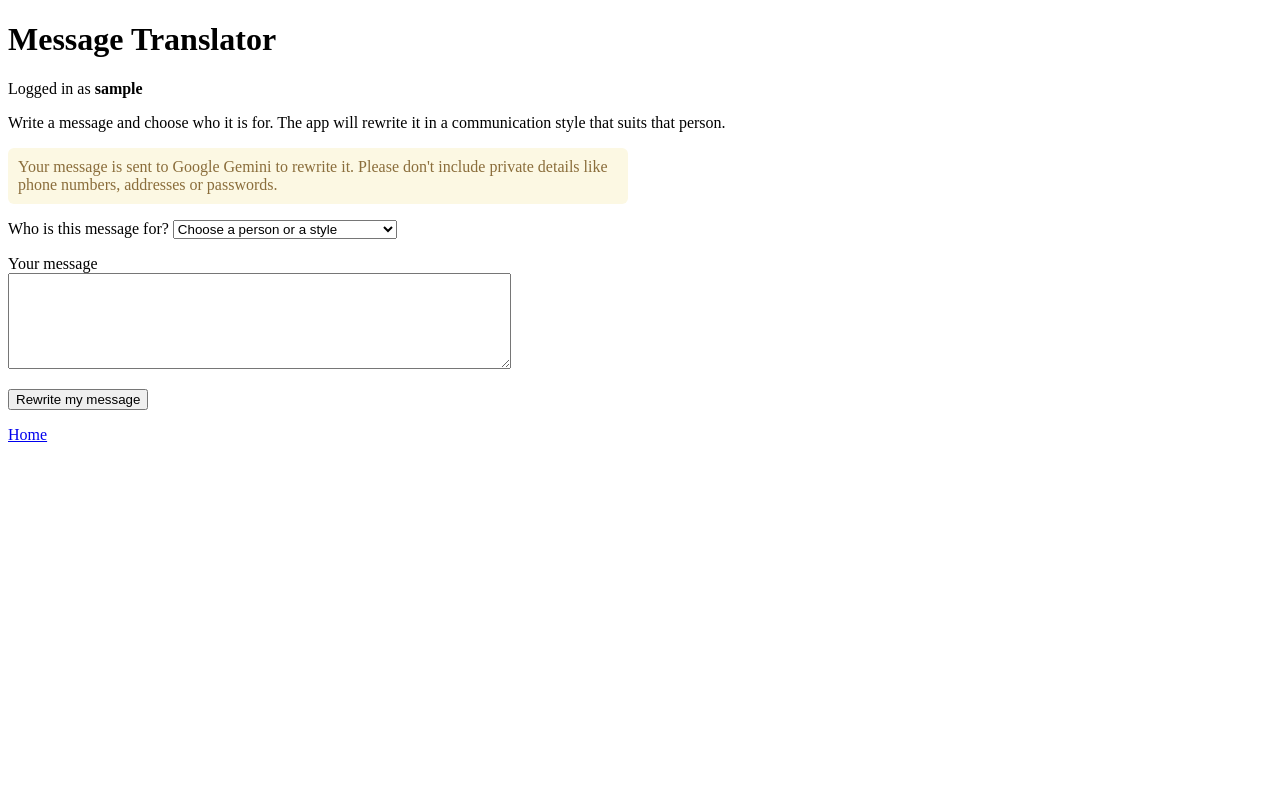
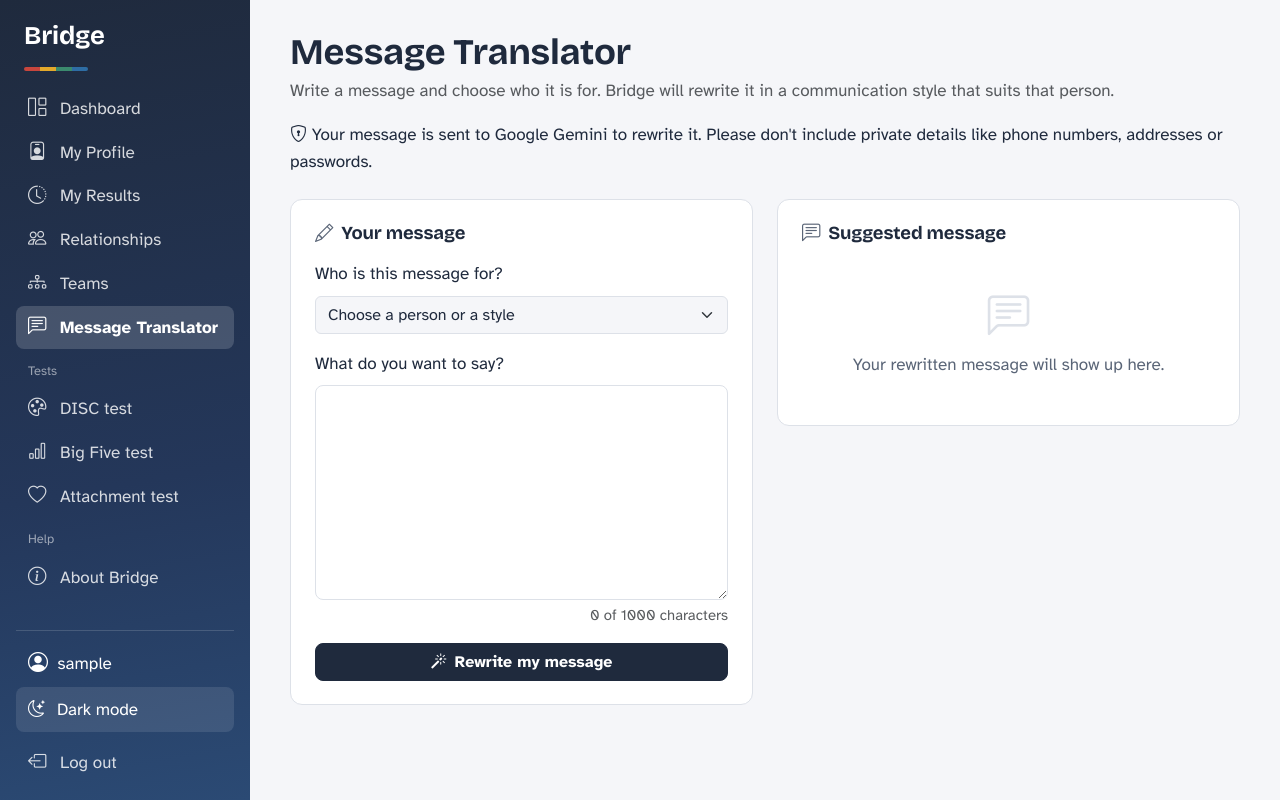
Before and after one commit to enuriuyanage16-cell/communication-relationship-recommender-app, a Flask app: page /translator in a window 1280 px wide. Run offline with Flask 3, Linux system fonts and the light colour scheme; the visitor is signed in with stand-in values (Sample User, id 1); data that the repository does not hold is empty; some libraries are stand-ins or nearby versions.

Commit message:
Update Message Translator page style

```diff
--- a/templates/translator.html
+++ b/templates/translator.html
@@ -1,25 +1,26 @@
-<!DOCTYPE html>
-<html>
-<head>
-    <title>Message Translator</title>
-</head>
-<body>
-    <h1>Message Translator</h1>
-    <p>Logged in as <strong>{{ session["user_name"] }}</strong></p>
-
-    <p>Write a message and choose who it is for. The app will rewrite it in a communication style that suits that person.</p>
-    <p style="padding: 10px; border-radius: 6px; max-width: 600px; background: #fcf8e3; color: #8a6d3b;">
-        Your message is sent to Google Gemini to rewrite it. Please don't include private details like phone numbers, addresses or passwords.
-    </p>
+{% extends "base.html" %}
+{% block title %}Message Translator{% endblock %}
+{% block content %}
+<div class="wide-page">
+    <h1 class="mb-1">Message Translator</h1>
+    <p class="text-body-secondary mb-3">Write a message and choose who it is for. Bridge will rewrite it in a communication style that suits that person.</p>
+    <div class="privacy-note mb-4">
+        <i class="bi bi-shield-lock" aria-hidden="true"></i>
+        <span>Your message is sent to Google Gemini to rewrite it. Please don't include private details like phone numbers, addresses or passwords.</span>
+    </div>
 
     {% if error %}
-    <p style="padding: 10px; border-radius: 6px; max-width: 600px; background: #f2dede; color: #a94442;">{{ error }}</p>
+    <div class="alert alert-danger d-flex gap-2"><i class="bi bi-exclamation-circle" aria-hidden="true"></i><span>{{ error }}</span></div>
     {% endif %}
 
-    <form method="post" action="/translator" onsubmit="this.querySelector('button').textContent = 'Rewriting your message...'; this.querySelector('button').disabled = true;">
-        <p>
-            <label>Who is this message for?
-                <select name="recipient" required>
+    <div class="row gx-4">
+        <div class="col-lg-6">
+            <div class="panel mb-4">
+                <h2><i class="bi bi-pencil me-2" aria-hidden="true"></i>Your message</h2>
+                <form method="post" action="/translator" id="translatorForm">
+                    <div class="mb-3">
+                        <label class="form-label" for="recipient">Who is this message for?</label>
+                        <select class="form-select" id="recipient" name="recipient" required>
                             <option value="">Choose a person or a style</option>
                             {% if recipients %}
                             <optgroup label="My connections">
@@ -34,37 +35,81 @@
                                 {% endfor %}
                             </optgroup>
                         </select>
-            </label>
-        </p>
-        <p><label>Your message<br>
-            <textarea name="message" rows="6" cols="60" maxlength="1000" required>{{ form.message }}</textarea>
-        </label></p>
-        <button type="submit">Rewrite my message</button>
+                    </div>
+                    <div class="mb-3">
+                        <label class="form-label" for="message">What do you want to say?</label>
+                        <textarea class="form-control" id="message" name="message" rows="8" maxlength="1000" required>{{ form.message }}</textarea>
+                        <div class="form-text text-end" id="messageCount" aria-live="polite"></div>
+                    </div>
+                    <button type="submit" class="btn btn-ink w-100" id="rewriteButton"><i class="bi bi-magic me-2" aria-hidden="true"></i>Rewrite my message</button>
                 </form>
+            </div>
+        </div>
 
+        <div class="col-lg-6">
+            <div class="panel mb-4 result-panel">
+                <h2><i class="bi bi-chat-left-text me-2" aria-hidden="true"></i>Suggested message</h2>
                 {% if result %}
-    <h2>Suggested message</h2>
-    <textarea id="result" rows="6" cols="60" readonly>{{ result.text }}</textarea>
-    <p><button type="button" onclick="navigator.clipboard.writeText(document.getElementById('result').value); this.textContent = 'Copied';">Copy message</button></p>
+                <textarea class="form-control result-text" id="result" rows="8" readonly aria-label="Suggested message">{{ result.text }}</textarea>
+                <div class="d-flex flex-wrap align-items-center gap-2 mt-3">
+                    <button type="button" class="btn btn-ink" id="copyButton"><i class="bi bi-clipboard me-1" aria-hidden="true"></i>Copy message</button>
+                    {% if result.used_ai %}<span class="count-badge"><i class="bi bi-stars me-1" aria-hidden="true"></i>Rewritten by AI</span>{% endif %}
+                </div>
                 {% if not result.used_ai %}
-    <p>The AI helper isn't available right now, so this is a simpler version made with basic rules. These tips can help you adjust it.</p>
-    <ul>
+                <div class="fallback-note mt-3">
+                    <p class="mb-2">The AI helper isn't available right now, so Bridge made a few small changes to your message. These tips can help you improve it.</p>
+                    <ul class="mb-0">
                         {% for tip in result.tips %}
                         <li>{{ tip }}</li>
                         {% endfor %}
                     </ul>
+                </div>
                 {% endif %}
-    <p>Read the message before you send it and change anything that doesn't sound like you.</p>
+                <p class="history-note mt-3">Read the message before you send it and change anything that doesn't sound like you.</p>
+                {% else %}
+                <div class="empty-state text-center py-4">
+                    <i class="bi bi-chat-left-text empty-icon" aria-hidden="true"></i>
+                    <p class="mb-0">Your rewritten message will show up here.</p>
+                </div>
                 {% endif %}
+            </div>
+        </div>
+    </div>
+</div>
+{% endblock %}
+{% block scripts %}
+<script>
+    (function () {
+        var form = document.getElementById("translatorForm");
+        var button = document.getElementById("rewriteButton");
+        var message = document.getElementById("message");
+        var count = document.getElementById("messageCount");
+        var buttonText = button.innerHTML;
 
-    <script>
+        function updateCount() { count.textContent = message.value.length + " of 1000 characters"; }
+        message.addEventListener("input", updateCount);
+        updateCount();
+
+        form.addEventListener("submit", function () {
+            button.disabled = true;
+            button.innerHTML = '<span class="spinner-border spinner-border-sm me-2" aria-hidden="true"></span>Rewriting your message...';
+        });
         window.addEventListener("pageshow", function () {
-            var button = document.querySelector("form button");
             button.disabled = false;
-            button.textContent = "Rewrite my message";
+            button.innerHTML = buttonText;
         });
+
+        var copy = document.getElementById("copyButton");
+        if (copy) {
+            copy.addEventListener("click", function () {
+                navigator.clipboard.writeText(document.getElementById("result").value).then(function () {
+                    copy.innerHTML = '<i class="bi bi-check2 me-1" aria-hidden="true"></i>Copied';
+                    setTimeout(function () {
+                        copy.innerHTML = '<i class="bi bi-clipboard me-1" aria-hidden="true"></i>Copy message';
+                    }, 2000);
+                });
+            });
+        }
+    })();
 </script>
-
-    <p><a href="/">Home</a></p>
-</body>
-</html>
+{% endblock %}
```
Lines whose indentation alone changed are shown as unchanged.
